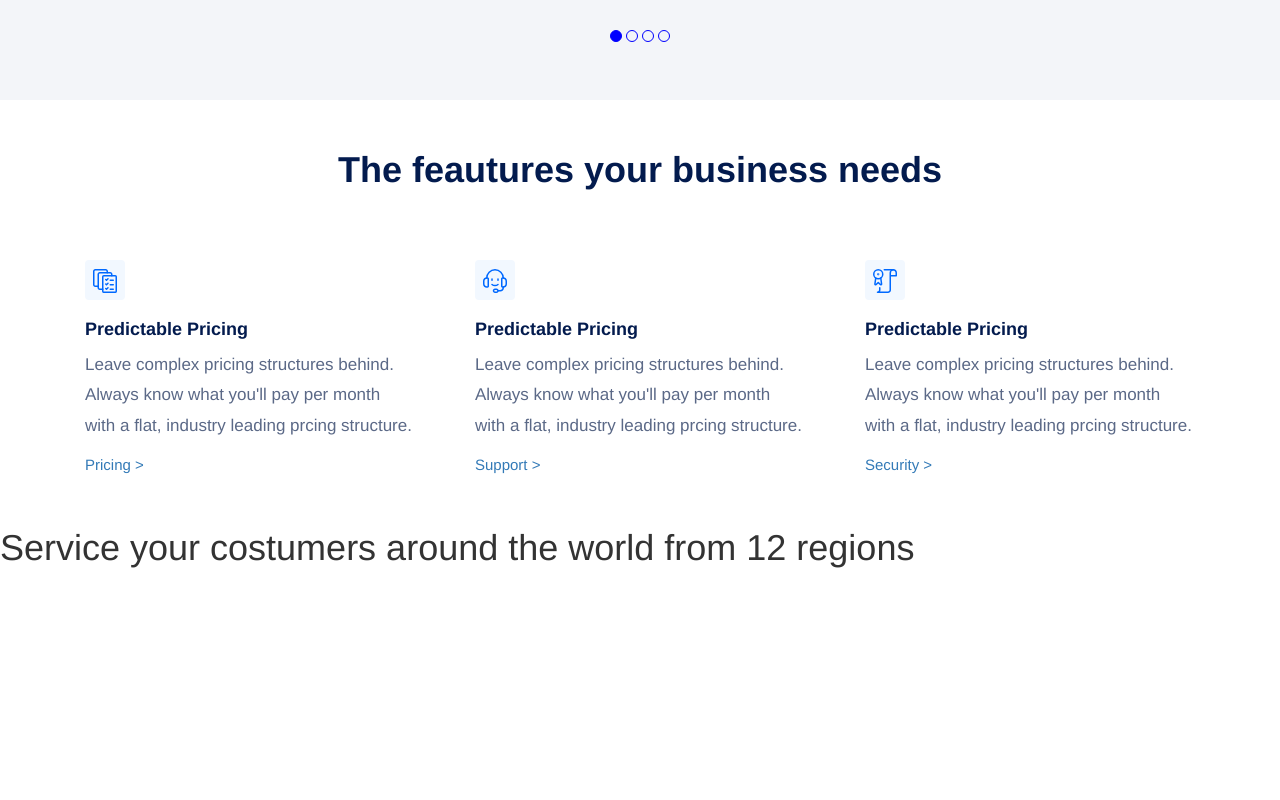
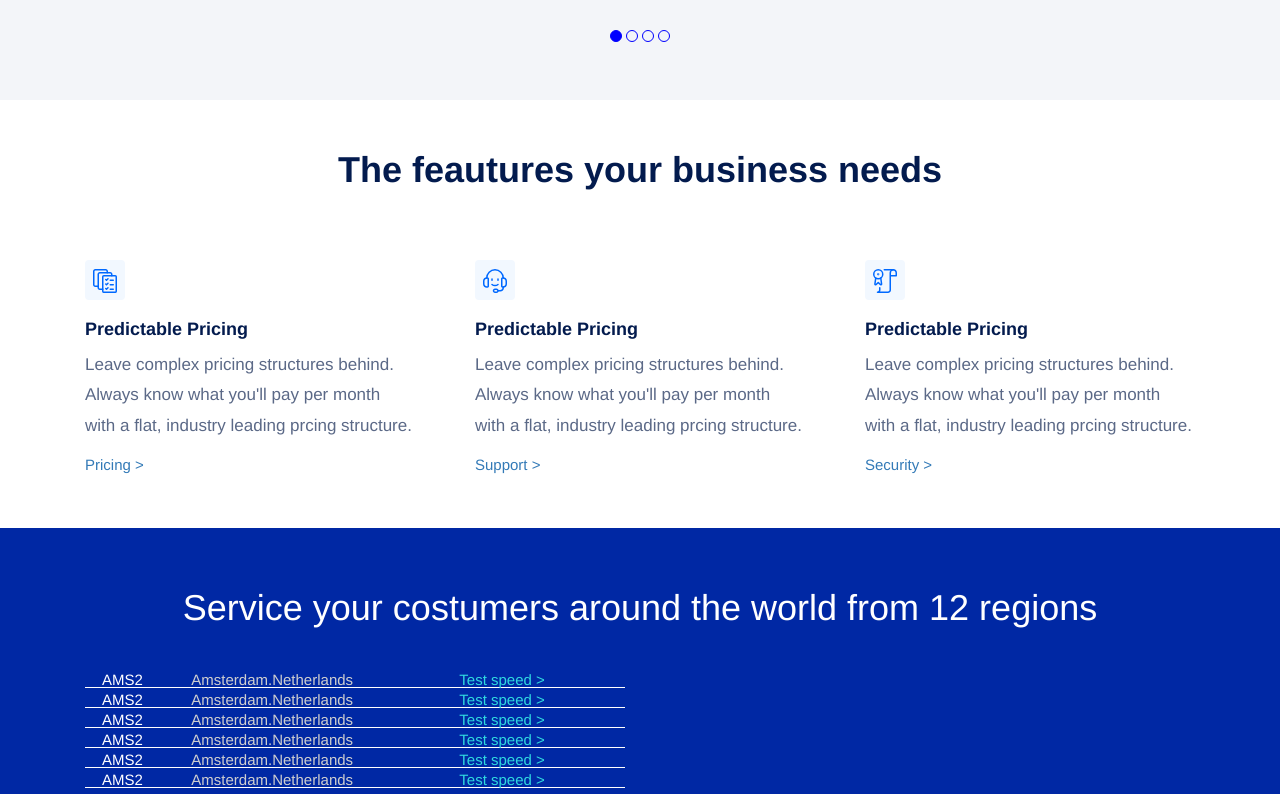
Before and after one commit to Leobar00/html-css-digitalocean, a plain HTML site: page index.html in a window 1280 px wide. Shown: the part 2818-3618 px from the top of the page. Before the commit the page ends 3408 px from the top, so only its background shows below. Drawn offline with nearby package versions, Linux system fonts and the light colour scheme.

Commit message:
linee section 6

```diff
--- a/css/style.css
+++ b/css/style.css
@@ -164,6 +164,31 @@ nav ul li button{
 #section-5 a {
   text-decoration: none;
 }
+#section-6{
+  background-color: #0028a4;
+}
+#section-6 h1{
+  color: white;
+  margin-bottom: 4rem ;
+  padding-top: 6rem;
+}
+#section-6 .text-grey{
+  color:#cfcfcf;
+}
+#section-6 p{
+  color: white;
+}
+#section-6 a{
+  color:#2fdae0;
+  text-decoration: none;
+}
+.bb-white{
+  border-bottom: 1px solid white;
+  padding: 2px;
+  height: 20px;
+  line-height: 20px;
+  margin-bottom: 0;
+}
 
 @media screen and (max-width:768px) {
   #section-3 ul > li{
--- a/index.html
+++ b/index.html
@@ -216,17 +216,77 @@
 
           </div>
           <div id="section-6">
-            <h1>Service your costumers around the world from 12 regions</h1>
+            <h1 class="text-center">Service your costumers around the world from 12 regions</h1>
             <div class="container">
               <div class="row">
                 <div class="col-xs-12">
                   <div class="col-lg-6 col-xs-12">
-                    <div class="col-xs-12"></div>
-                    <div class="col-xs-12"></div>
-                    <div class="col-xs-12"></div>
-                    <div class="col-xs-12"></div>
-                    <div class="col-xs-12"></div>
-                    <div class="col-xs-12"></div>
+                    <div class="col-xs-12 bb-white">
+                      <div class="col-xs-2">
+                        <p>AMS2</p>
+                      </div>
+                      <div class="col-xs-6">
+                        <p class="text-grey">Amsterdam.Netherlands</p>
+                      </div>
+                      <div class="col-xs-3">
+                        <a href="#">Test speed ></a>
+                      </div>
+                    </div>
+                    <div class="col-xs-12 bb-white">
+                      <div class="col-xs-2">
+                        <p>AMS2</p>
+                      </div>
+                      <div class="col-xs-6">
+                        <p class="text-grey">Amsterdam.Netherlands</p>
+                      </div>
+                      <div class="col-xs-3">
+                        <a href="#">Test speed ></a>
+                      </div>
+                    </div>
+                    <div class="col-xs-12 bb-white">
+                      <div class="col-xs-2">
+                        <p>AMS2</p>
+                      </div>
+                      <div class="col-xs-6">
+                        <p class="text-grey">Amsterdam.Netherlands</p>
+                      </div>
+                      <div class="col-xs-3">
+                        <a href="#">Test speed ></a>
+                      </div>
+                    </div>
+                    <div class="col-xs-12 bb-white">
+                      <div class="col-xs-2">
+                        <p>AMS2</p>
+                      </div>
+                      <div class="col-xs-6">
+                        <p class="text-grey">Amsterdam.Netherlands</p>
+                      </div>
+                      <div class="col-xs-3">
+                        <a href="#">Test speed ></a>
+                      </div>
+                    </div>
+                    <div class="col-xs-12 bb-white">
+                      <div class="col-xs-2">
+                        <p>AMS2</p>
+                      </div>
+                      <div class="col-xs-6">
+                        <p class="text-grey">Amsterdam.Netherlands</p>
+                      </div>
+                      <div class="col-xs-3">
+                        <a href="#">Test speed ></a>
+                      </div>
+                    </div>
+                    <div class="col-xs-12 bb-white">
+                      <div class="col-xs-2">
+                        <p>AMS2</p>
+                      </div>
+                      <div class="col-xs-6">
+                        <p class="text-grey">Amsterdam.Netherlands</p>
+                      </div>
+                      <div class="col-xs-3">
+                        <a href="#">Test speed ></a>
+                      </div>
+                    </div>
 
                   </div>
                   <div class="col-lg-6 col-xs-12"></div>
```
